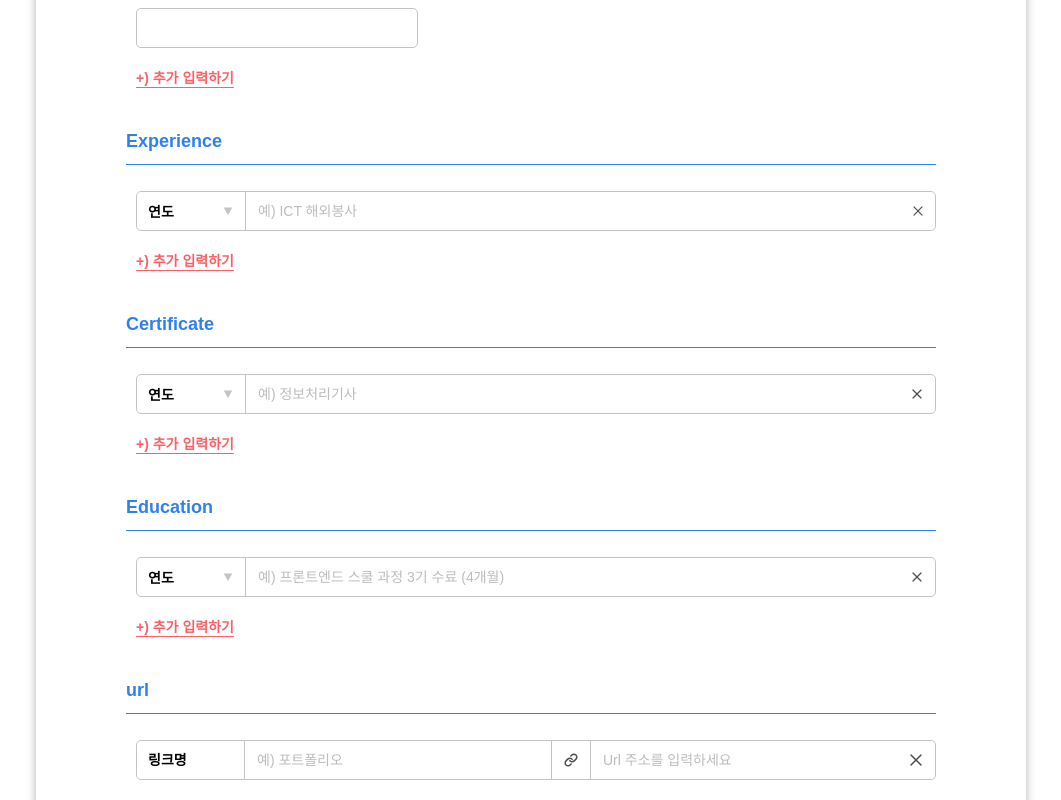
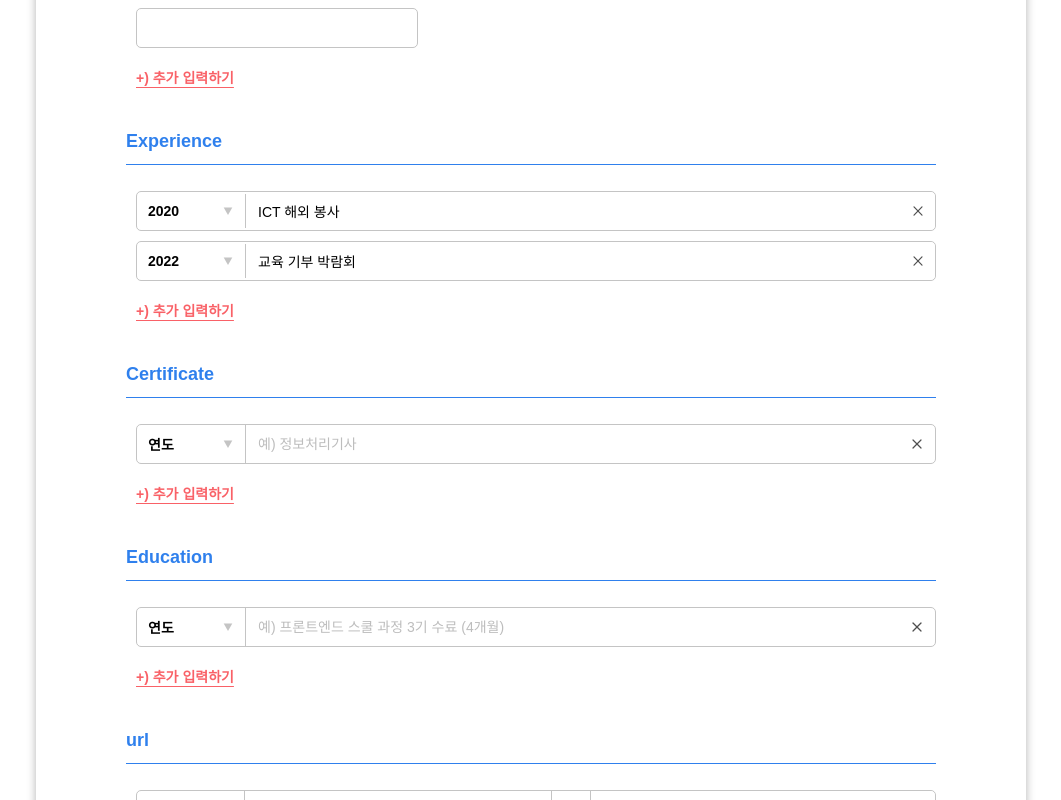
Before and after one commit to weniv/MAKE-RE, a React (Create React App) app: page / in a window 1280 px wide. Shown: the part 1100-1900 px from the top of the page, without its empty margins (109-1170 px from the left). Built offline with nearby package versions, Linux system fonts and the light colour scheme.

Commit message:
Feat: 출력창 이동 후 입력창에서 데이터 보이도록 수정

```diff
--- a/src/app/App.jsx
+++ b/src/app/App.jsx
@@ -8,7 +8,10 @@ function App() {
   const dummyData = {
     name: '전유진',
     enName: 'YouJin Jeon',
-    experience: [],
+    experience: [
+      { year: 2020, contents: 'ICT 해외 봉사' },
+      { year: 2022, contents: '교육 기부 박람회' },
+    ],
   }
   const [isWrite, setIsWrite] = useState(true)
   const [resumeData, setResumeData] = useState(dummyData)
--- a/src/components/Experience/ExperienceInput.jsx
+++ b/src/components/Experience/ExperienceInput.jsx
@@ -2,31 +2,25 @@ import React, { useEffect, useRef, useState } from 'react'
 import styles from './experience.module.css'
 
 export default function Experience({ setResumeData, resumeData }) {
-  const [experience, setExperience] = useState([
-    { id: 1, year: '', contents: '' },
-  ])
-  const nextId = useRef(2)
+  const [experience, setExperience] = useState(resumeData.experience)
 
   useEffect(() => {
+    console.log(JSON.stringify(experience))
     setResumeData({ ...resumeData, experience: experience })
   }, [experience])
 
   function handleAdd() {
-    setExperience([
-      ...experience,
-      { id: nextId.current, year: '', contents: '' },
-    ])
-    nextId.current += 1
+    setExperience([...experience, { year: '', contents: '' }])
   }
 
-  function handleDelete(id) {
-    setExperience(experience.filter((exp) => exp.id !== id))
+  function handleDelete(idx) {
+    setExperience(experience.filter((exp, i) => i !== idx))
   }
 
-  function handleUpdate(id, name, value) {
+  function handleUpdate(idx, name, value) {
     // const { name, value } = event.target
     setExperience(
-      experience.map((exp) => (exp.id === id ? { ...exp, [name]: value } : exp))
+      experience.map((exp, i) => (i === idx ? { ...exp, [name]: value } : exp))
     )
   }
 
@@ -34,9 +28,10 @@ export default function Experience({ setResumeData, resumeData }) {
     <section className={styles.exp}>
       <h2>Experience</h2>
       {experience &&
-        experience.map((exp, i) => (
+        experience.map((exp, idx) => (
           <ExpContent
-            key={exp.id}
+            key={idx}
+            idx={idx}
             exp={exp}
             handleDelete={handleDelete}
             handleUpdate={handleUpdate}
@@ -49,8 +44,7 @@ export default function Experience({ setResumeData, resumeData }) {
   )
 }
 
-function ExpContent({ exp, handleDelete, handleUpdate }) {
-  const [value, setValue] = useState(exp.contents)
+function ExpContent({ exp, idx, handleDelete, handleUpdate }) {
   const [isOpen, setIsOpen] = useState(false)
   const dropdownRef = useRef(null)
 
@@ -66,8 +60,8 @@ function ExpContent({ exp, handleDelete, handleUpdate }) {
     }
   }, [])
 
-  const handleItemClick = (item) => {
-    handleUpdate(exp.id, 'year', item)
+  const handleItemClick = (idx, item) => {
+    handleUpdate(idx, 'year', item)
     setIsOpen(false)
   }
 
@@ -90,7 +84,7 @@ function ExpContent({ exp, handleDelete, handleUpdate }) {
           <ul className={styles.listYear}>
             {YearList().map((v, i) => {
               return (
-                <li key={i} onClick={() => handleItemClick(v)}>
+                <li key={i} onClick={() => handleItemClick(idx, v)}>
                   {v}
                 </li>
               )
@@ -103,13 +97,14 @@ function ExpContent({ exp, handleDelete, handleUpdate }) {
         type="text"
         placeholder="예) ICT 해외봉사"
         required
-        onChange={(e) => handleUpdate(exp.id, 'contents', e.target.value)}
+        value={exp.contents}
+        onChange={(e) => handleUpdate(idx, 'contents', e.target.value)}
       />
       <button className={styles.btnDel}>
         <img
           src="/images/delete-icon.svg"
           alt="삭제"
-          onClick={() => handleDelete(exp.id)}
+          onClick={() => handleDelete(idx)}
         />
       </button>
     </div>
--- a/src/pages/Write.jsx
+++ b/src/pages/Write.jsx
@@ -6,12 +6,7 @@ import Certificate from '../components/Certificate/CertificateInput'
 import Education from '../components/Education/EducationInput'
 import Url from '../components/Url/UrlInput'
 
-import { useEffect } from 'react'
 function Write(props) {
-  useEffect(() => {
-    console.log(JSON.stringify(props.resumeData))
-  }, [])
-
   return (
     <main>
       <Profile
```
